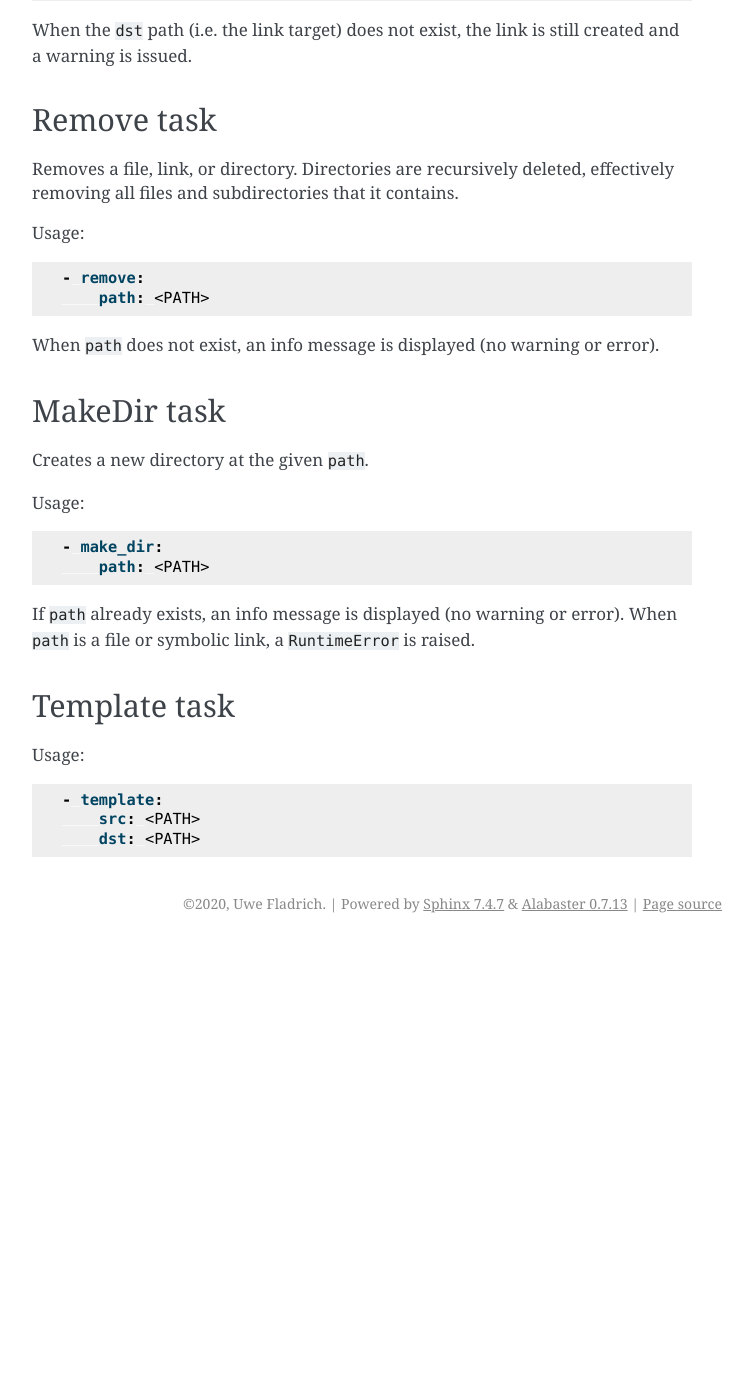
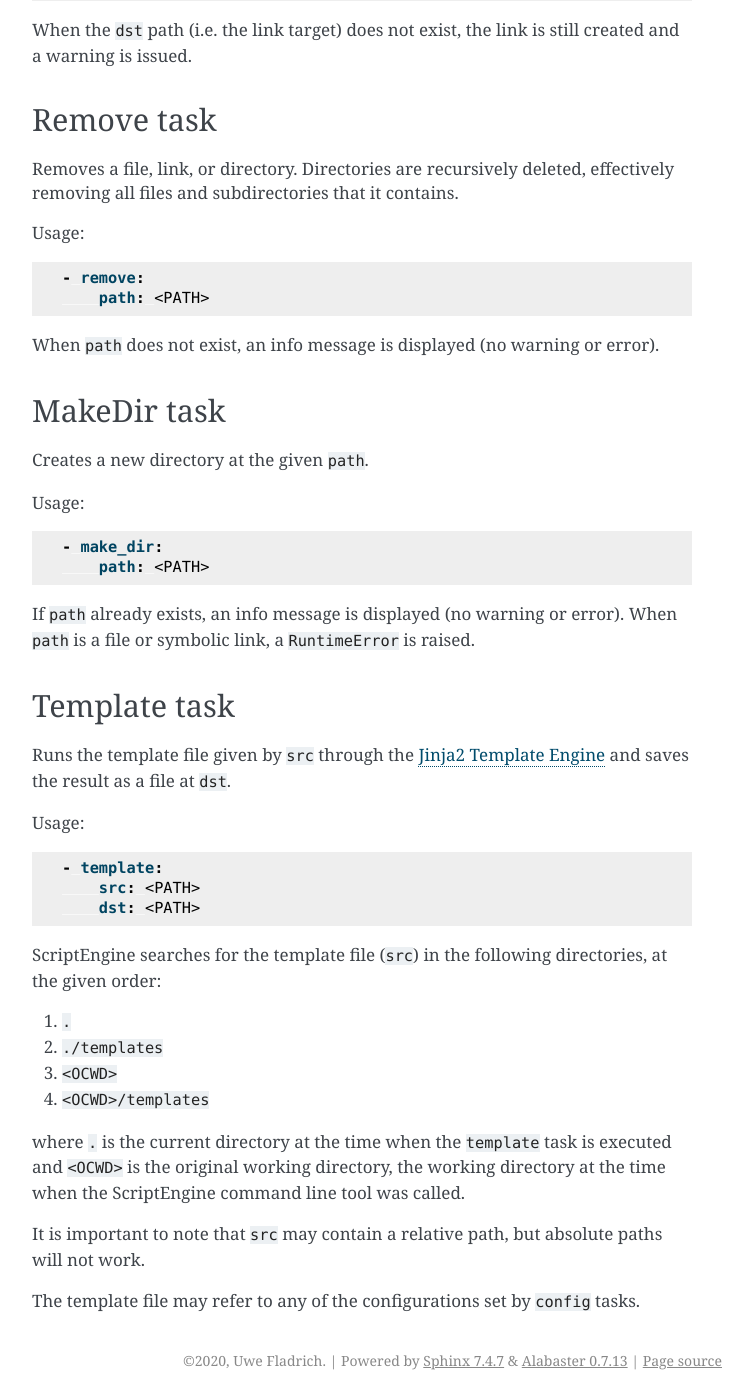
Before and after one commit to uwefladrich/scriptengine, a Sphinx documentation site: the page built from docs/sphinx/file-tasks.rst, in a window 1280 px wide and 1400 px high, scrolled down 1039 px. Shown: the whole window, without its empty margins (388-1141 px from the left). Built offline with Sphinx 7.4.7, drawn with Linux system fonts in a browser that asks for light colours; before the commit the page ends 1982 px from its top, so only the background shows below that.

Commit message:
Fix search paths for template task
Search paths is now '.', ./templates', 'ocwd', 'ocwd/templates'.

```diff
--- a/docs/sphinx/file-tasks.rst
+++ b/docs/sphinx/file-tasks.rst
@@ -85,8 +85,29 @@ When ``path`` is a file or symbolic link, a ``RuntimeError`` is raised.
 Template task
 -------------
 
+Runs the template file given by ``src`` through the `Jinja2 Template Engine
+<http://jinja.pocoo.org/>`_ and saves the result as a file at ``dst``.
+
 Usage::
 
     - template:
         src: <PATH>
         dst: <PATH>
+
+ScriptEngine searches for the template file (``src``) in the following
+directories, at the given order:
+
+#. ``.``
+#. ``./templates``
+#. ``<OCWD>``
+#. ``<OCWD>/templates``
+
+where ``.`` is the current directory at the time when the ``template`` task is
+executed and ``<OCWD>`` is the original working directory, the working
+directory at the time when the ScriptEngine command line tool was called.
+
+It is important to note that ``src`` may contain a relative path, but absolute
+paths will not work.
+
+The template file may refer to any of the configurations set by ``config``
+tasks.
```
Also changed, not shown: 1 other file.
